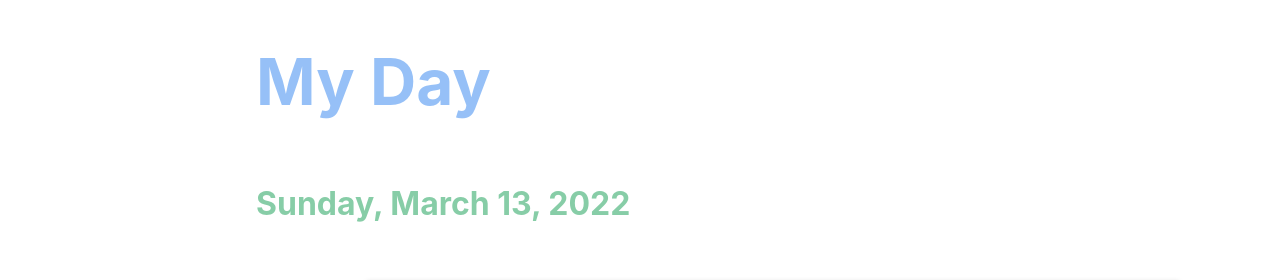
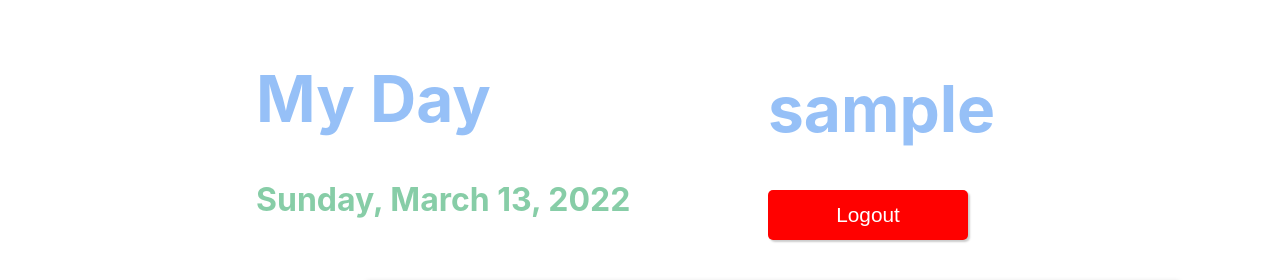
Before and after one commit to leonsuaren/todo, a React (Create React App) app: page / in a window 1280 px wide. Shown: the top 280 px of the page. Built offline with nearby package versions, Linux system fonts and the light colour scheme; no server answers; sample sign-in values are in the browser's storage.

Commit message:
get todos base on user email

```diff
--- a/src/sections/list/ListTodo.js
+++ b/src/sections/list/ListTodo.js
@@ -10,9 +10,10 @@ import { ListTodoStyled, TodoCard } from './styled';
 
 export const ListTodo = ({children}) => {
   const [ todoList, setTodoList ] = useState([]);
+  const email = localStorage.getItem('email');
 
   useEffect(() => {
-    axios.get('http://localhost:3000/api/todo/todo-list').then((response) => {
+    axios.post('http://localhost:3000/api/todo/todo-list', { email }).then((response) => {
       setTodoList(response.data.todoList);
     }).catch((error) => {
       console.log(error)
@@ -34,7 +35,7 @@ export const ListTodo = ({children}) => {
 
   const handleOnAddTodo = async (description) => {
     const newTodoList = [ ...todoList, { description: description, active: false, complited: false } ];
-    await axios.post('http://localhost:3000/api/todo/create', {description: description, active: false, completed: false});
+    await axios.post('http://localhost:3000/api/todo/create', {description: description, active: false, completed: false, email: email});
     setTodoList(newTodoList);
   }
 
--- a/src/sections/todo-header/TodoHeader.js
+++ b/src/sections/todo-header/TodoHeader.js
@@ -1,18 +1,37 @@
 import React from 'react';
-import { TodoHeaderWrapper, MyDayTitle, DateTitle } from './styled';
+
+import { useNavigate } from 'react-router-dom';
+
+import { TodoHeaderWrapper, MyDayTitle, DateTitle, LogOutButton } from './styled';
 import { DateTime } from 'luxon';
 
 export const TodoHeader = () => {
+  const navigate = useNavigate();
+
   const dt = DateTime.now();
-  const day = dt.plus({ days: 0}).toLocaleString(DateTime.DATE_HUGE);
+  const day = dt.plus({ days: 0 }).toLocaleString(DateTime.DATE_HUGE);
+  const username = localStorage.getItem('username');
   // console.log(dt.setLocale('en-US').toLocaleString({ month: 'long', day: 'numeric', year: 'numeric' }));
-  console.log(day);
+
+  const handleOnLogout = () => {
+    localStorage.removeItem('username');
+    navigate('/login');
+  }
+
   return (
     <TodoHeaderWrapper>
-      <MyDayTitle>
-        My Day
-      </MyDayTitle>
-      <DateTitle>{day}</DateTitle>
+      <div>
+        <MyDayTitle>
+          My Day
+        </MyDayTitle>
+        <DateTitle>{day}</DateTitle>
+      </div>
+      <div>
+        <MyDayTitle>
+          { username }
+        </MyDayTitle>
+        <LogOutButton onClick={handleOnLogout}>Logout</LogOutButton>
+      </div>
     </TodoHeaderWrapper>
   )
 }
--- a/src/sections/todo-header/styled.js
+++ b/src/sections/todo-header/styled.js
@@ -2,6 +2,7 @@ import styled from 'styled-components';
 
 export const TodoHeaderWrapper = styled.div`
   display: grid;
+  grid-template-columns: 1fr 1fr;
   align-items: flex-end;
   margin: 0;
   grid-area: editTodo;
@@ -17,3 +18,18 @@ export const MyDayTitle = styled.h1`
 export const DateTitle = styled.h1`
   color: #87cda7;
 `;
+
+export const LogOutButton = styled.button`
+  border: none;
+  background-color: #FF0100;
+  border-radius: 5px;
+  color: white;
+  font-size: 1.3rem;
+  width: 200px;
+  height: 50px;
+  box-shadow: 2px 2px 2px #CCCCCC;
+  cursor: pointer;
+  &:hover {
+    background-color: #F46161;
+  }
+`;
--- a/src/views/log-in/Login.jsx
+++ b/src/views/log-in/Login.jsx
@@ -16,6 +16,7 @@ export const Login = () => {
     onSubmit: async values => {
       await axios.post('http://localhost:3000/api/auth/login', { email: values.email, password: values.password }).then((res) => {
         localStorage.setItem('username', res.data.user.username);
+        localStorage.setItem('email', res.data.user.email);
         navigate('/');
       }).catch((error) => {
         console.log(error);
```
